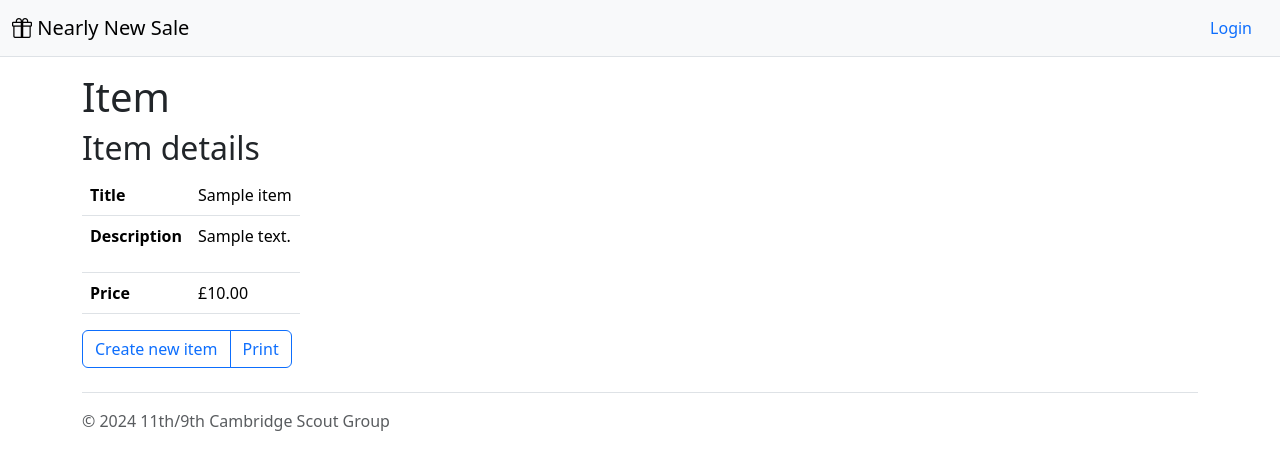
After one commit to dtwood/scoutsales, a Django app: a page that uses templates/base.html in a window 1280 px wide. The commit adds this page. Shown: the top 470 px of the page. Run offline with Django 5.2, Linux system fonts and the light colour scheme; tables that the repository leaves empty hold one stand-in row (values such as "Sample post"); some libraries are stand-ins or nearby versions.

Commit message:
Add print page and new object button

```diff
--- a/scoutsales/urls.py
+++ b/scoutsales/urls.py
@@ -15,9 +15,11 @@ Including another URLconf
     2. Add a URL to urlpatterns:  path('blog/', include('blog.urls'))
 """
 from django.contrib import admin
+from django.http import HttpResponseRedirect
 from django.urls import include, path
 
 urlpatterns = [
+    path('', lambda request: HttpResponseRedirect('nearly-new-sale')),
     path('nearly-new-sale/admin/', admin.site.urls),
     path('nearly-new-sale/', include('scoutsalesapp.urls')),
 ]
--- a/scoutsalesapp/models.py
+++ b/scoutsalesapp/models.py
@@ -16,6 +16,7 @@ class Item(models.Model):
                                                                         validators.MaxValueValidator(100)],
                                                 help_text="The percentage of the value of your item (minimum 25%) to donate to 11th/9th Cambridge Scout Group")
     slug = models.SlugField(primary_key=True)
+    owner_token = models.CharField(max_length=8, null=True, default=lambda: secrets.token_hex(4))
 
     def save(self, *args, **kwargs):
         if self.slug != "":
--- a/scoutsalesapp/urls.py
+++ b/scoutsalesapp/urls.py
@@ -15,13 +15,14 @@ Including another URLconf
     2. Add a URL to urlpatterns:  path('blog/', include('blog.urls'))
 """
 from django.http import HttpResponseRedirect
-from django.urls import path
+from django.urls import path, reverse
 
 from . import views
 
 urlpatterns = [
-    path('', lambda request: HttpResponseRedirect('items/create')),
-    path('index.html', lambda request: HttpResponseRedirect('items/create')),
-    path('items/create', views.create, name="items-create"),
-    path('items/<slug:slug>/created', views.created, name="items-created"),
+    path('', lambda request: HttpResponseRedirect(reverse('items-create')), name='home'),
+    path('index.html', lambda request: HttpResponseRedirect(reverse('items-create'))),
+    path('items', views.create, name="items-create"),
+    path('items/<slug:slug>', views.item, name="items"),
+    path('items/<slug:slug>/print', views.print_item, name="items-print"),
 ]
--- a/scoutsalesapp/views.py
+++ b/scoutsalesapp/views.py
@@ -1,6 +1,5 @@
 from django.http import HttpResponseRedirect
 from django.shortcuts import render
-from django.template.response import SimpleTemplateResponse
 from django.urls import reverse
 
 from scoutsalesapp.forms import ItemForm
@@ -9,17 +8,32 @@ from scoutsalesapp.models import Item
 
 def create(request):
     if request.method == "POST":
-        form = ItemForm(request.POST)
-        if form.is_valid():
-            item = form.save()
-
-            return HttpResponseRedirect(reverse("items-created", kwargs={'slug': item.slug}))
+        if request.POST.get('skip_validation') is not None:
+            form = ItemForm(initial=request.POST.items())
+        else:
+            form = ItemForm(request.POST)
+            if form.is_valid():
+                item = form.save()
+                return HttpResponseRedirect(reverse("items-created", kwargs={'slug': item.slug}) + f"?token={item.owner_token}")
     else:
         form = ItemForm()
 
     return render(request, "items/create.html", {"form": form})
 
 
-def created(request, slug):
+def item(request, slug):
     item = Item.objects.get(slug=slug)
-    return SimpleTemplateResponse('items/created.html', {"item": item})
+    token = request.GET.get('token')
+
+    if token is not None and token == item.owner_token:
+        assert len(item.owner_token) == 8
+        has_valid_token = True
+    else:
+        has_valid_token = False
+
+    return render(request, 'items/item.html', {"item": item, "has_valid_token": has_valid_token})
+
+
+def print_item(request, slug):
+    item = Item.objects.get(slug=slug)
+    return render(request, 'items/print.html', {"item": item})
--- a/templates/base.html
+++ b/templates/base.html
@@ -13,7 +13,7 @@
 <nav class="navbar navbar-light bg-light border-bottom sticky-top">
     <div class="container-fluid">
         <div>
-            <a class="navbar-brand" href="/nearly-new-sale"><i class="bi bi-gift"></i> Nearly New Sale</a>
+            <a class="navbar-brand" href="{% url 'home' %}"><i class="bi bi-gift"></i> Nearly New Sale</a>
         </div>
         <ul class="nav nav-pills">
             <li class="nav-item">
--- /dev/null
+++ b/templates/items/item.html
@@ -0,0 +1,58 @@
+{% extends "base.html" %}
+{% load static %}
+
+{% block title %} Home {% endblock %}
+
+{% block style %}
+<link href="https://cdn.jsdelivr.net/npm/bootstrap@5.3.3/dist/css/bootstrap.min.css" rel="stylesheet"
+      integrity="sha384-QWTKZyjpPEjISv5WaRU9OFeRpok6YctnYmDr5pNlyT2bRjXh0JMhjY6hW+ALEwIH" crossorigin="anonymous"
+      media="print">
+<link rel="stylesheet" href="{% static 'print.css' %}" media="screen">
+{% endblock %}
+
+{% block content %}
+    <h1>Item</h1>
+
+    {% if has_valid_token %}
+        <div class="alert alert-primary" role="alert">
+            Thank you for registering an item. Your unique ID is <mark class="font-monospace">{{ item.slug }}</mark>.<br />
+            <strong>Please write down this ID, or bookmark this page.</strong> You will need it to get help about your item.
+        </div>
+    {% endif %}
+
+    <h2>Item details</h2>
+    <table class="print-boxed table" style="width: auto;">
+    <tr><th scope="col">Title</th><td>{{ item.title }}</td></tr>
+    <tr><th scope="col">Description</th><td>{{ item.description | linebreaks }}</td></tr>
+    <tr><th scope="col">Price</th><td>£{{ item.price }}</td></tr>
+    {% if has_valid_token %}
+        <tr class="print-hide"><th scope="col">Donation</th><td>{{ item.donation }}%</td></tr>
+    {% endif %}
+    </table>
+
+    {% if has_valid_token %}
+    <h2>Seller details</h2>
+    <table class="table" style="width: auto;">
+        <tr><th scope="col">Name</th><td>{{ item.seller_name }}</td></tr>
+        <tr><th scope="col">Email</th><td>{{ item.seller_email }}</td></tr>
+    </table>
+
+    <form action="{% url 'items-create' %}" method="post">
+        {% csrf_token %}
+        <input type="hidden" name="seller_name", value="{{ item.seller_name }}" />
+        <input type="hidden" name="seller_email", value="{{ item.seller_email }}" />
+        <input type="hidden" name="skip_validation", value="skip" />
+        <div class="btn-group" role="group" aria-label="Basic outlined example">
+            <button type="submit" class="btn btn-outline-primary">Create new item</button>
+            <a href="{% url 'items' item.slug %}" class="btn btn-outline-primary">View public listing</a>
+            <a href="{% url 'items-print' item.slug %}" class="btn btn-outline-primary" target="_blank">Print</a>
+        </div>
+    </form>
+    {% else %}
+        <div class="btn-group" role="group" aria-label="Basic outlined example">
+            <a href="{% url 'items-create' %}" class="btn btn-outline-primary">Create new item</a>
+            <a href="{% url 'items-print' item.slug %}" class="btn btn-outline-primary" target="_blank">Print</a>
+        </div>
+    {% endif %}
+
+{% endblock %}
```
Also changed, not shown: scoutsalesapp/static/print.css (added, +7 -0 lines), templates/items/created.html (deleted, +0 -21 lines), templates/items/print.html (added, +21 -0 lines), scoutsalesapp/migrations/0002_alter_item_donation.py (added), scoutsalesapp/migrations/0003_item_owner_token.py (added).
